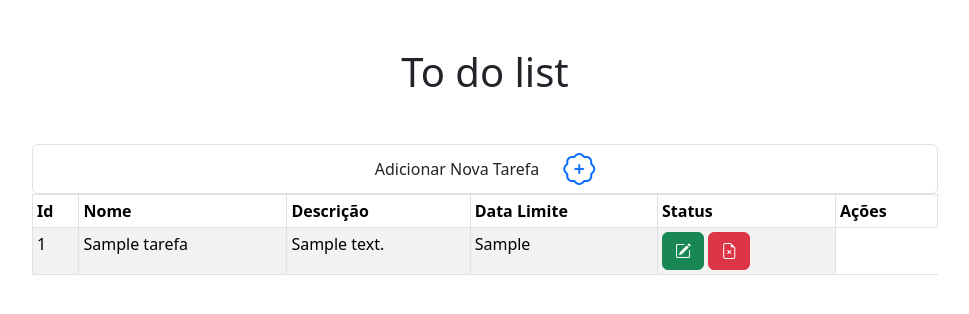
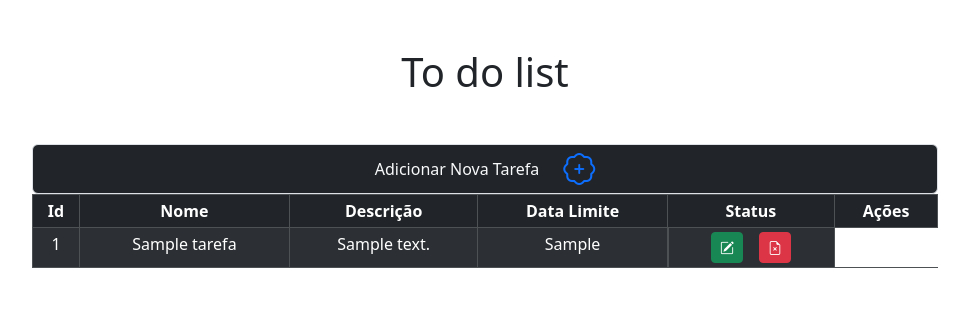
Before and after one commit to ma-pedroza/CRUD-To-do-list, a PHP site: page / in a window 1280 px wide. Shown: the top 314 px of the page, without its empty margins (155-1124 px from the left). Run offline with PHP 8.4, Linux system fonts and the light colour scheme; tables that the repository leaves empty or names only in its code hold one stand-in row (values such as "Sample post").

Commit message:
commit 03
atualizando

```diff
--- a/create-tarefa.php
+++ b/create-tarefa.php
@@ -11,7 +11,8 @@
     <div class="container mt-5">
         <div class="row justify-content-center">
             <div class="col-sm-6">
-                <div class="card">
+                <div class="card bg-dark  text-white">
+
                     <div class="card-header">
                         <h4>
                             Criar Nova tarefa
--- a/edit-tarefa.php
+++ b/edit-tarefa.php
@@ -34,7 +34,7 @@ if (!isset($_GET['id'])){
     <div class="container mt-5">
         <div class="row justify-content-center">
             <div class="col-sm-6">
-                <div class="card">
+                <div class="card bg-dark text-white">
                     <div class="card-header">
                         <h4>
                             Editar tarefa
@@ -53,7 +53,7 @@ if (!isset($_GET['id'])){
                                 <input type="text" name="txtNome" id="txtNome" value="<?=$tarefa['nome']?>" class="form-control">
                             </div>
                             <div class="mb-3">
-                                <label for="txtDescricao">Descricao</label>
+                                <label for="txtDescricao">Descriçao</label>
                                 <textarea name="txtDescricao" id="txtDescricao" class="form-control" rows="3"><?= $tarefa['descricao'] ?></textarea>
                             </div>
                             <div class="mb-3">
--- a/index.php
+++ b/index.php
@@ -20,15 +20,15 @@ $tarefas = mysqli_query($conn, $sql);
         <div class="row justify-content-center">
             <div class="col-md-10">
                     <h1 class="text-center mb-5">To do list</h1>
-                    <div class="d-flex justify-content-center align-items-center border rounded p-0">
+                    <div class="d-flex justify-content-center align-items-center border rounded p-0 bg-dark text-light">
                         <span class="me-4">Adicionar Nova Tarefa</span>
                         <a href="create-tarefa.php" style="font-size: 2rem;"><i class="bi bi-patch-plus"></i></a>
 
                     </div>
                     <div class="table-responsive">
-                        <table class="table table-striped table-bordered table-hover table-sm">
+                        <table class="table table-striped table-bordered table-hover table-sm table-dark">
                             <thead>
-                                <tr>
+                                <tr class="text-center">
                                     <th>Id</th>
                                     <th>Nome</th>
                                     <th>Descrição</th>
@@ -39,18 +39,19 @@ $tarefas = mysqli_query($conn, $sql);
                             </thead>
                             <tbody>
                                 <?php foreach ($tarefas as $tarefa): ?>
-                                    <tr>
+                                    <tr class="text-center">
                                         <td><?php echo $tarefa['id']; ?></td>
                                         <td><?php echo $tarefa['nome']; ?></td>
-                                        <td style="max-height: 10px; max-width: 100px; text-wrap: breakline; cursor:pointer " data-bs-toggle="modal" data-bs-target="#modal<?php echo $tarefa['id'];?>"><?php echo$tarefa['descricao']; ?>
+                                        <td class="text-truncate" style="max-height: 10px; max-width: 200px; text-wrap: breakline; cursor:pointer " data-bs-toggle="modal" data-bs-target="#modal<?php echo $tarefa['id'];?>"><?php echo$tarefa['descricao']; ?>
                                         <div class="modal fade" id="modal<?php echo$tarefa['id'];?>" tabindex="-1" role="dialog" aria-labelledby="modalLabel<?php echo $tarefa['id'];?>" aria-hidden="true">
-                                            <div class="modal-dialog modal-dialog-centered modal-dialog-scrollable">
+                                            <div class="modal-lg modal-dialog modal-dialog-centered modal-dialog-scrollable " style="max-width: 600px;">
                                                 <div class="modal-content">
-                                                    <div class="modal-header">
+                                                    <div class="modal-header bg-dark text-white">
                                                         <h4><?php echo$tarefa['nome'];?></h4>
                                                         <button type="button" class="btn-close float-end" data-bs-dismiss="modal" aria-label="Fechar"></button>
                                                     </div>
-                                                    <div class="modal-body">
+                                                    <div class="modal-body bg-dark text-white" style="overflow-y: auto;  max-height: 300px;">
+
                                                         <p><?php echo$tarefa['descricao'];?></p>
                                                     </div>
                                                 </div>
@@ -58,20 +59,20 @@ $tarefas = mysqli_query($conn, $sql);
                                         </div>
                                         </td>
 
-                                        <td><?php echo $tarefa['data_limite']; ?></td>
+                                        <td class="text-center"><?php echo $tarefa['data_limite']; ?></td>
                                         <?php if ($tarefa['status'] == 0): ?>
-                                        <td class="text-center"><span class="badge rounded-pill bg-primary">A fazer</span></td>
+                                        <td class="text-center "><span class="badge rounded-pill bg-primary">A fazer</span></td>
                                         <?php endif ?>
                                         <?php if ($tarefa['status'] == 1): ?>
-                                        <td class="text-center"><span class="badge rounded-pill bg-warning">Fazendo</span></td>
+                                        <td class="text-center "><span class="badge rounded-pill bg-warning">Fazendo</span></td>
                                         <?php endif ?>
                                         <?php if ($tarefa['status'] == 2): ?>
-                                        <td class="text-center"><span class="badge rounded-pill bg-success">Feito!</span></td>
+                                        <td class="text-center "><span class="badge rounded-pill bg-success">Feito!</span></td>
                                         <?php endif ?>
-                                        <td>
-                                            <a href="edit-tarefa.php?id=<?=$tarefa['id']?>" class="btn btn-success"><i class="bi bi-pencil-square"></i></a>
+                                        <td class="text-center d-flex justify-content-center gap-3">
+                                            <a href="edit-tarefa.php?id=<?=$tarefa['id']?>" class="btn btn-success btn-sm"><i class="bi bi-pencil-square"></i></a>
                                             <form action="acoes.php" method="POST" class="d-inline">
-                                                <button onclick="return confirm('Tem certeza que deseja excluir esta tarefa?')" name="delete-tarefa" type="submit" value="<?=$tarefa['id']?>" class="btn btn-danger"><i class="bi bi-file-earmark-x"></i></button>
+                                                <button onclick="return confirm('Tem certeza que deseja excluir esta tarefa?')" name="delete-tarefa" type="submit" value="<?=$tarefa['id']?>" class="btn btn-danger btn-sm"><i class="bi bi-file-earmark-x"></i></button>
                                             </form>
                                         </td>
 
```
